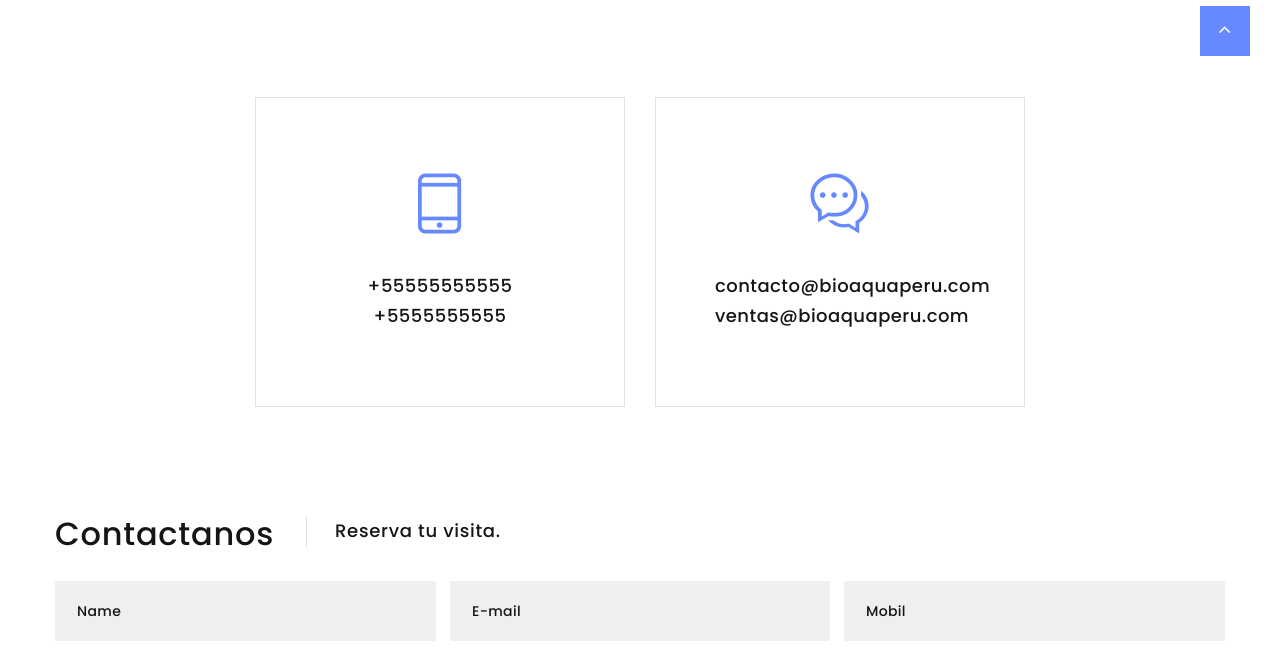
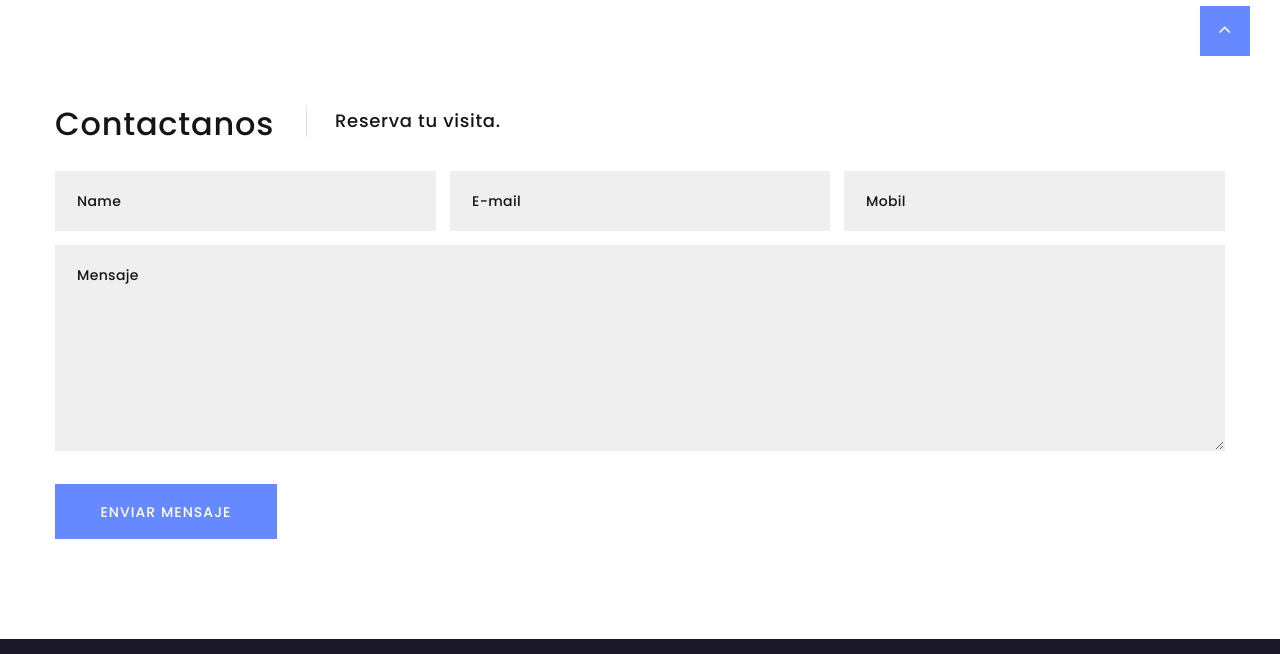
Before and after one commit to BioAquaPeru/BioAquaPeru.github.io, a plain HTML site: page servicios.html in a window 1280 px wide. Shown: the part 814-1468 px from the top of the page. Drawn offline with Linux system fonts and the light colour scheme.

Commit message:
Update servicios.html

```diff
--- a/servicios.html
+++ b/servicios.html
@@ -106,33 +106,7 @@
       </section>
 
       <!-- Contact information-->
-      <section class="section section-sm bg-default">
-        <div class="container">
-          <div class="row row-30 justify-content-center">
-            <div class="col-sm-8 col-md-6 col-lg-4">
-              <article class="box-contacts">
-                <div class="box-contacts-body">
-                  <div class="box-contacts-icon fl-bigmug-line-cellphone55"></div>
-                  <div class="box-contacts-decor"></div>
-                  <p class="box-contacts-link"><a href="tel:#">+55555555555</a></p>
-                  <p class="box-contacts-link"><a href="tel:#">+5555555555</a></p>
-                </div>
-              </article>
-            </div>
 
-            <div class="col-sm-8 col-md-6 col-lg-4">
-              <article class="box-contacts">
-                <div class="box-contacts-body">
-                  <div class="box-contacts-icon fl-bigmug-line-chat55"></div>
-                  <div class="box-contacts-decor"></div>
-                  <p class="box-contacts-link"><a href="mailto:#">contacto@bioaquaperu.com</a></p>
-                  <p class="box-contacts-link"><a href="mailto:#">ventas@bioaquaperu.com</a></p>
-                </div>
-              </article>
-            </div>
-          </div>
-        </div>
-      </section>
 
       <!-- Contact Form-->
       <section class="section section-sm section-last bg-default text-left" id="contacts">
```
